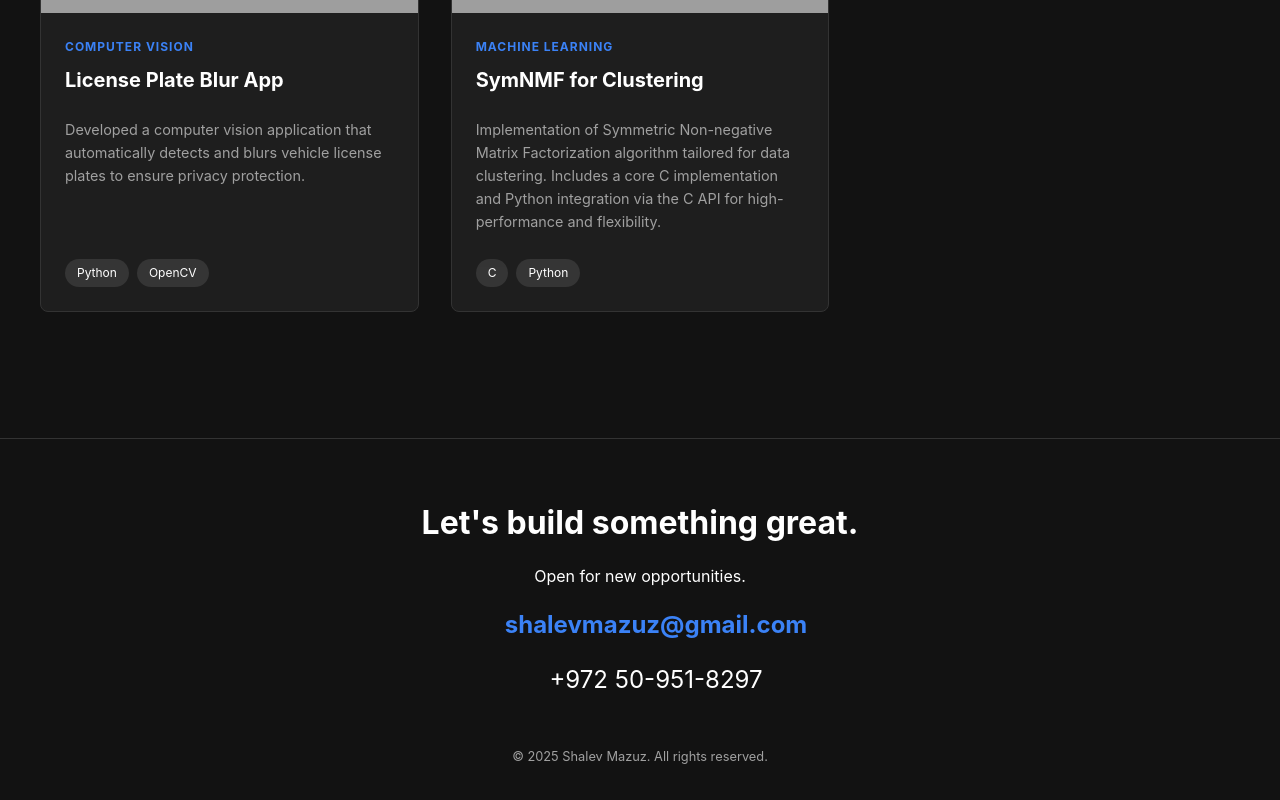
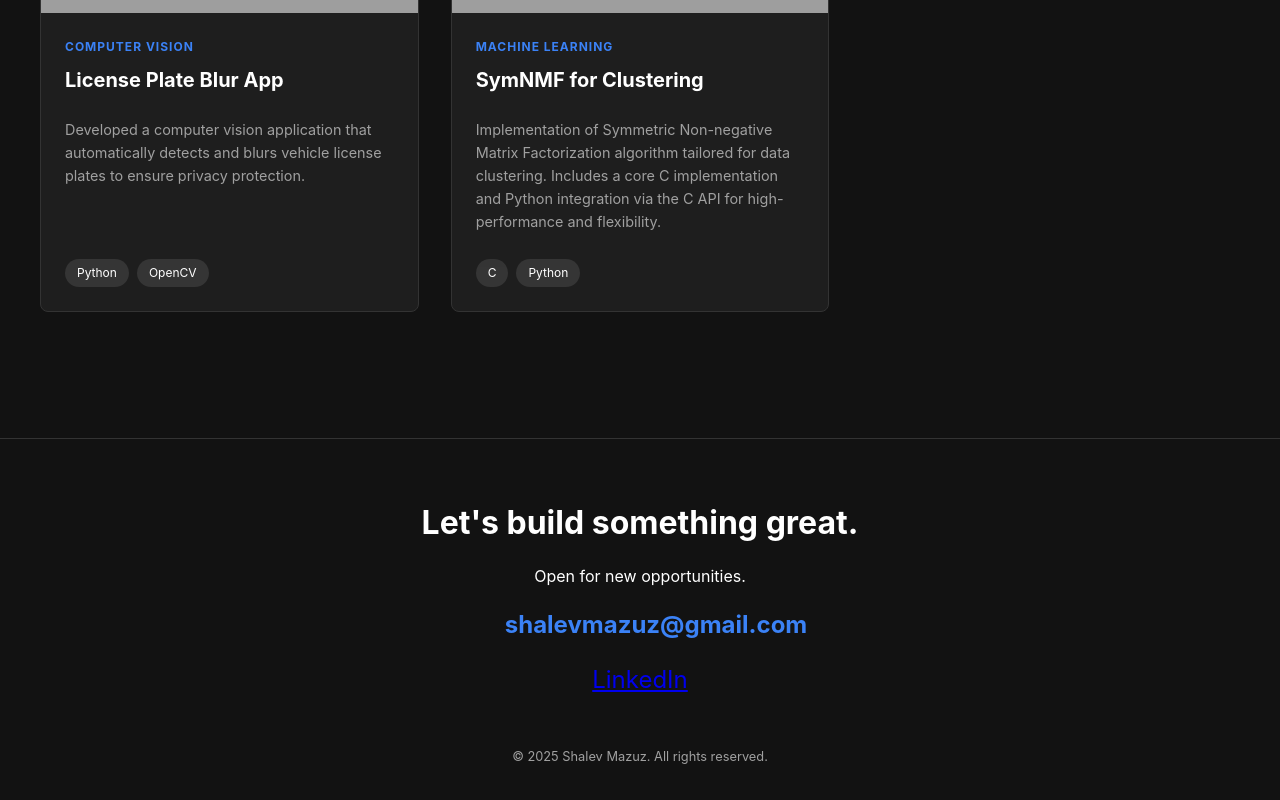
Before and after one commit to shalevmazuz/portfolio-website, a React (Vite) app: page / in a window 1280 px wide. Shown: the part 2020-2820 px from the top of the page. Built offline with nearby package versions, Linux system fonts and the light colour scheme; grey boxes are pictures that could not be loaded; some icons are missing; the HTML template or start-up script is replaced by a standard one.

Commit message:
feat: footer modifications

```diff
--- a/src/components/Footer.jsx
+++ b/src/components/Footer.jsx
@@ -13,8 +13,9 @@
                     shalevmazuz@gmail.com
                 </a>
                 <div className="phone-number">
-                    <PhoneIcon fontSize='small' />
-                    +972 50-951-8297
+                    <a href='https://www.linkedin.com/in/shalev-mazuz-781325353/'>
+                        LinkedIn
+                    </a>
                 </div>
                 <div className="footer-copyright">
                     © {new Date().getFullYear()} Shalev Mazuz. All rights reserved.
```
